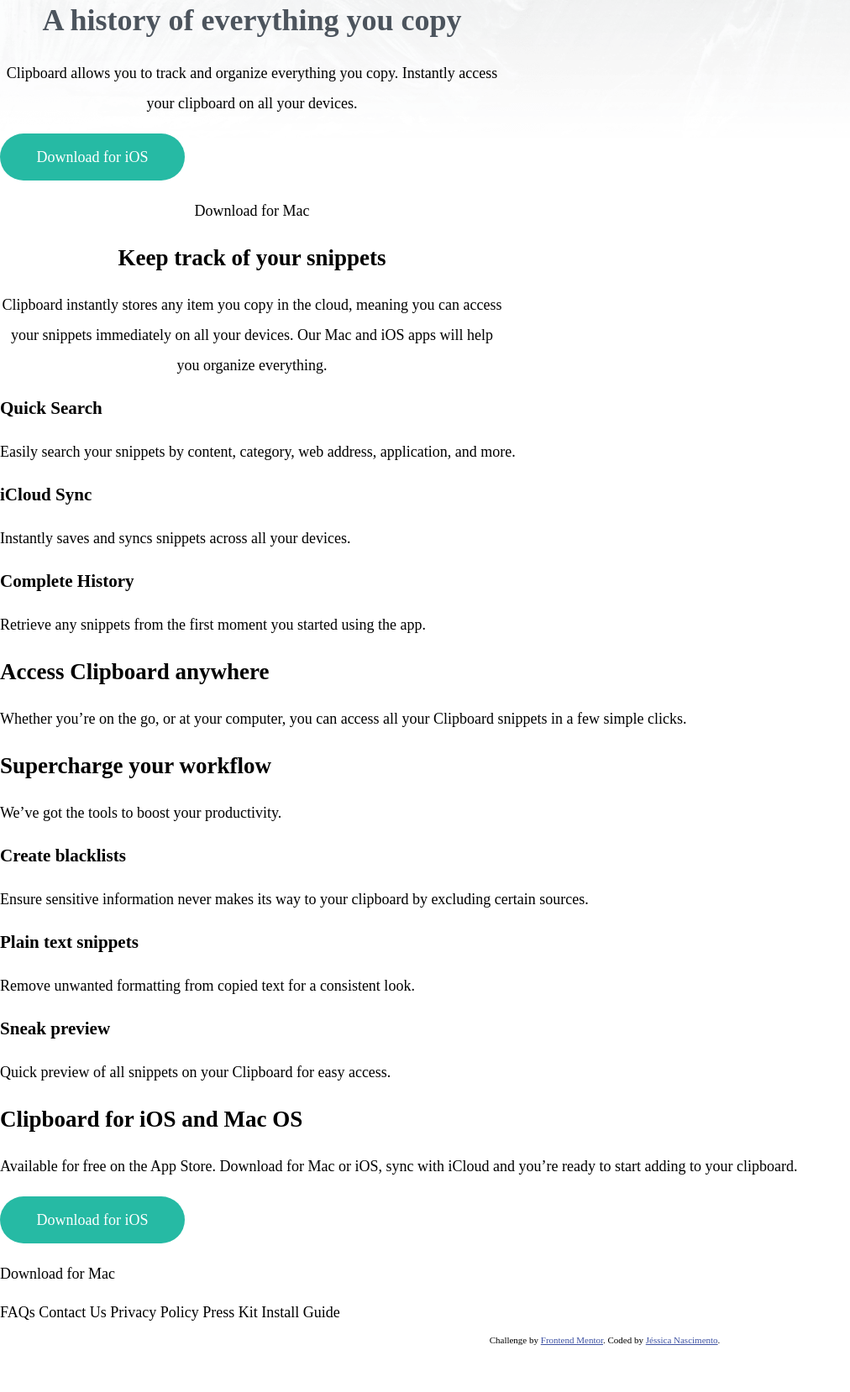
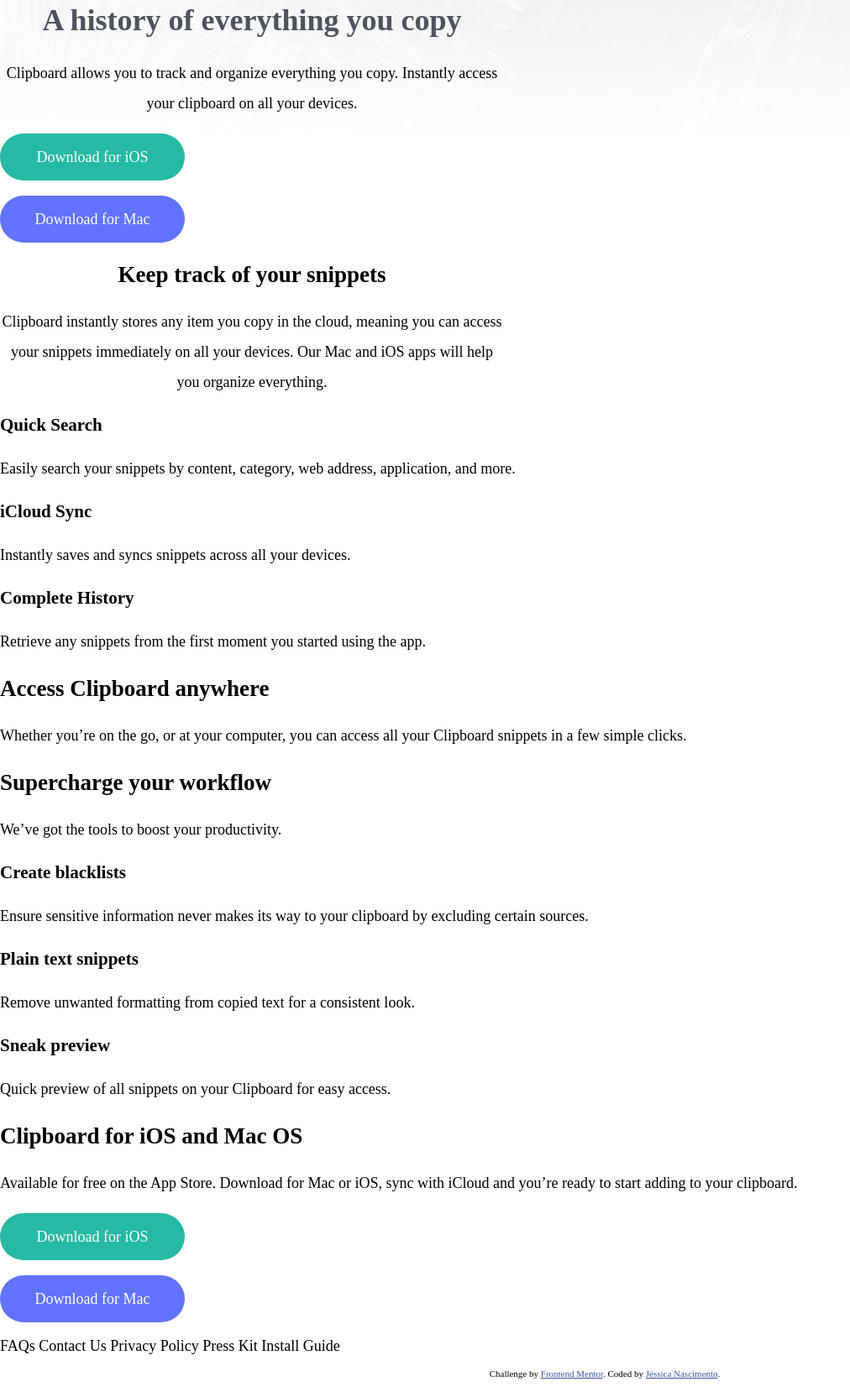
Before and after one commit to jessicacfsb/clipboard-landing-page-master, a plain HTML site: page index.html in a window 1280 px wide. Shown: the part 151-1809 px from the top of the page at 84% size, without its empty margins (0-1012 px from the left). Before the commit the page ends 1769 px from the top, so only its background shows below. Drawn offline with Linux system fonts and the light colour scheme; a web font is replaced by a local one.

Commit message:
buttons changes

```diff
--- a/estilo.css
+++ b/estilo.css
@@ -34,6 +34,13 @@ h1{
     width: 200px;
     border-radius: 50px;
 }
+.first-section p.download-mac{
+    color: hsl(0, 100%, 100%);
+    background-color: hsl(233, 100%, 69%);
+    padding: 10px;
+    width: 200px;
+    border-radius: 50px;
+}
 
 .second-section p.download-ios{
     color: hsl(0, 100%, 100%);
@@ -41,7 +48,16 @@ h1{
     padding: 10px;
     width: 200px;
     border-radius: 50px;
-     text-align: center;
+        text-align: center;
+}
+
+.second-section p.download-mac{
+    color: hsl(0, 100%, 100%);
+    background-color: hsl(233, 100%, 69%);
+    padding: 10px;
+    width: 200px;
+    border-radius: 50px;
+        text-align: center;
 }
 
 .attribution {
```
